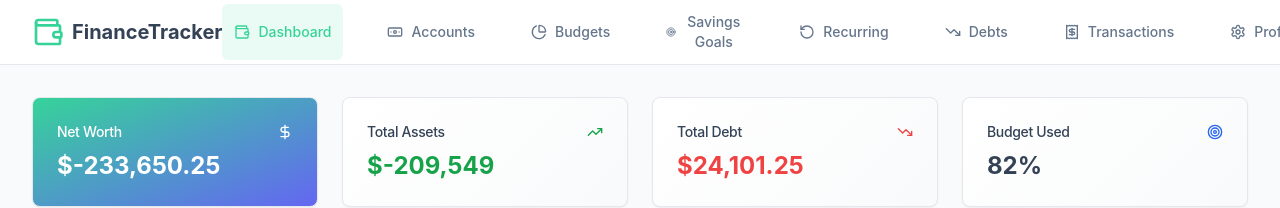
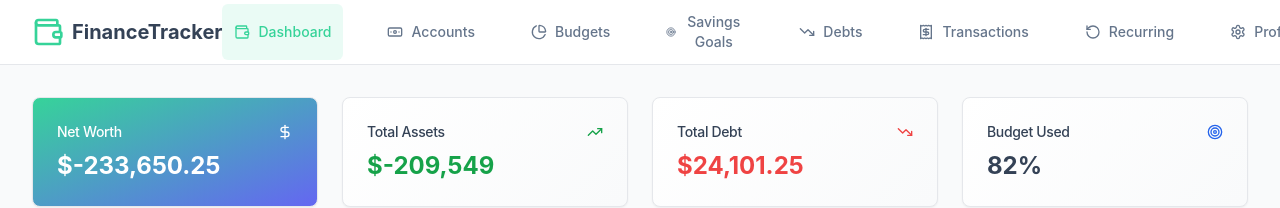
Before and after one commit to charliemaxx-create/sparkle-budget-buddy, a React (Vite) app: page / in a window 1280 px wide. Shown: the top 208 px of the page. Built offline with nearby package versions, Linux system fonts and the light colour scheme.

Commit message:
[dyad] Reordered navigation items - wrote 1 file(s)

```diff
--- a/src/components/Navigation.tsx
+++ b/src/components/Navigation.tsx
@@ -4,12 +4,12 @@ import { Button } from '@/components/ui/button';
 
 const navItems = [
   { id: 'dashboard', label: 'Dashboard', icon: Wallet },
-  { id: 'accounts', label: 'Accounts', icon: Banknote }, // New Accounts item
+  { id: 'accounts', label: 'Accounts', icon: Banknote },
   { id: 'budgets', label: 'Budgets', icon: PieChart },
   { id: 'savings', label: 'Savings Goals', icon: Target },
-  { id: 'recurring', label: 'Recurring', icon: RotateCcw },
   { id: 'debts', label: 'Debts', icon: TrendingDown },
   { id: 'transactions', label: 'Transactions', icon: Receipt },
+  { id: 'recurring', label: 'Recurring', icon: RotateCcw }, // Moved 'Recurring' here
   { id: 'profile', label: 'Profile', icon: Settings },
 ];
 
```
